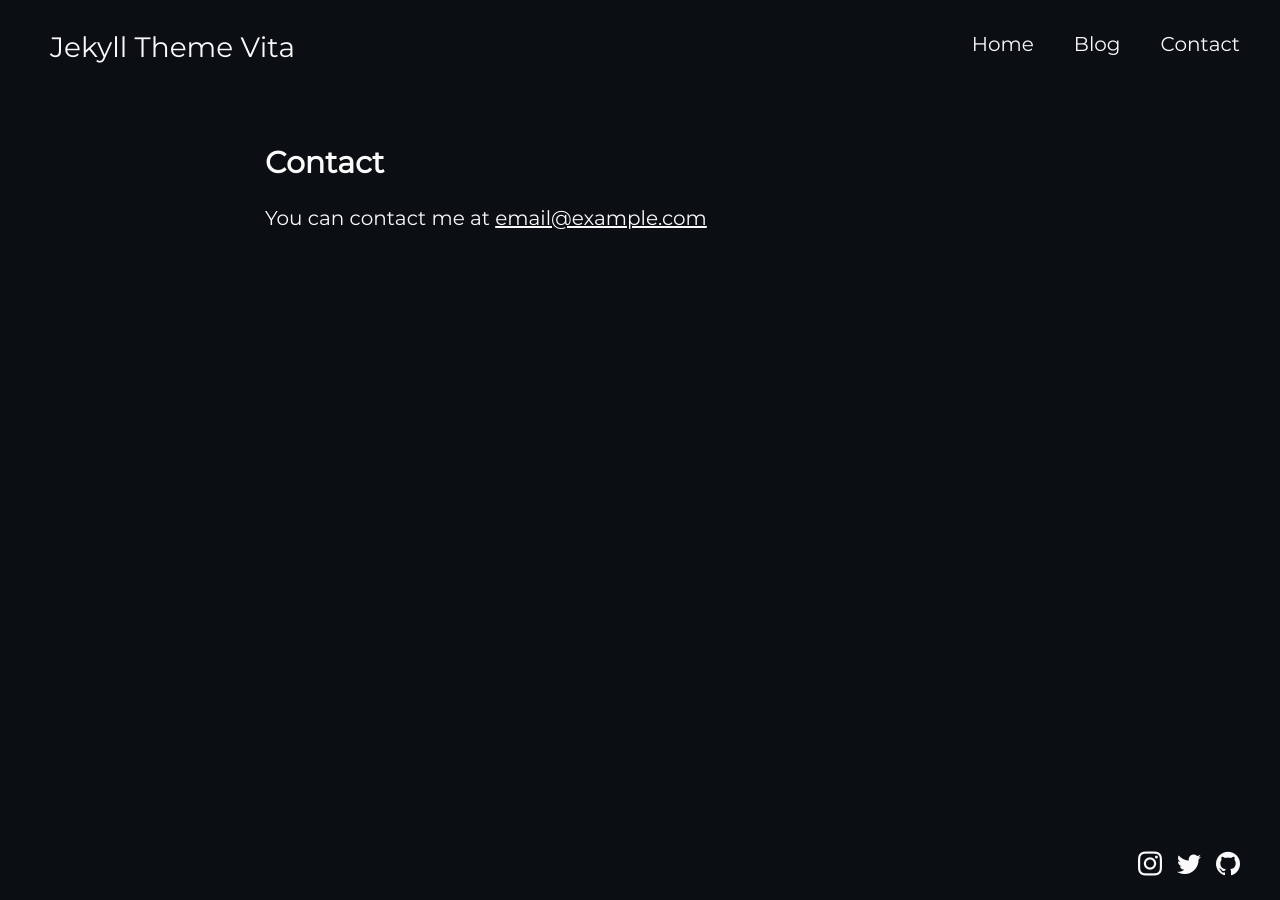
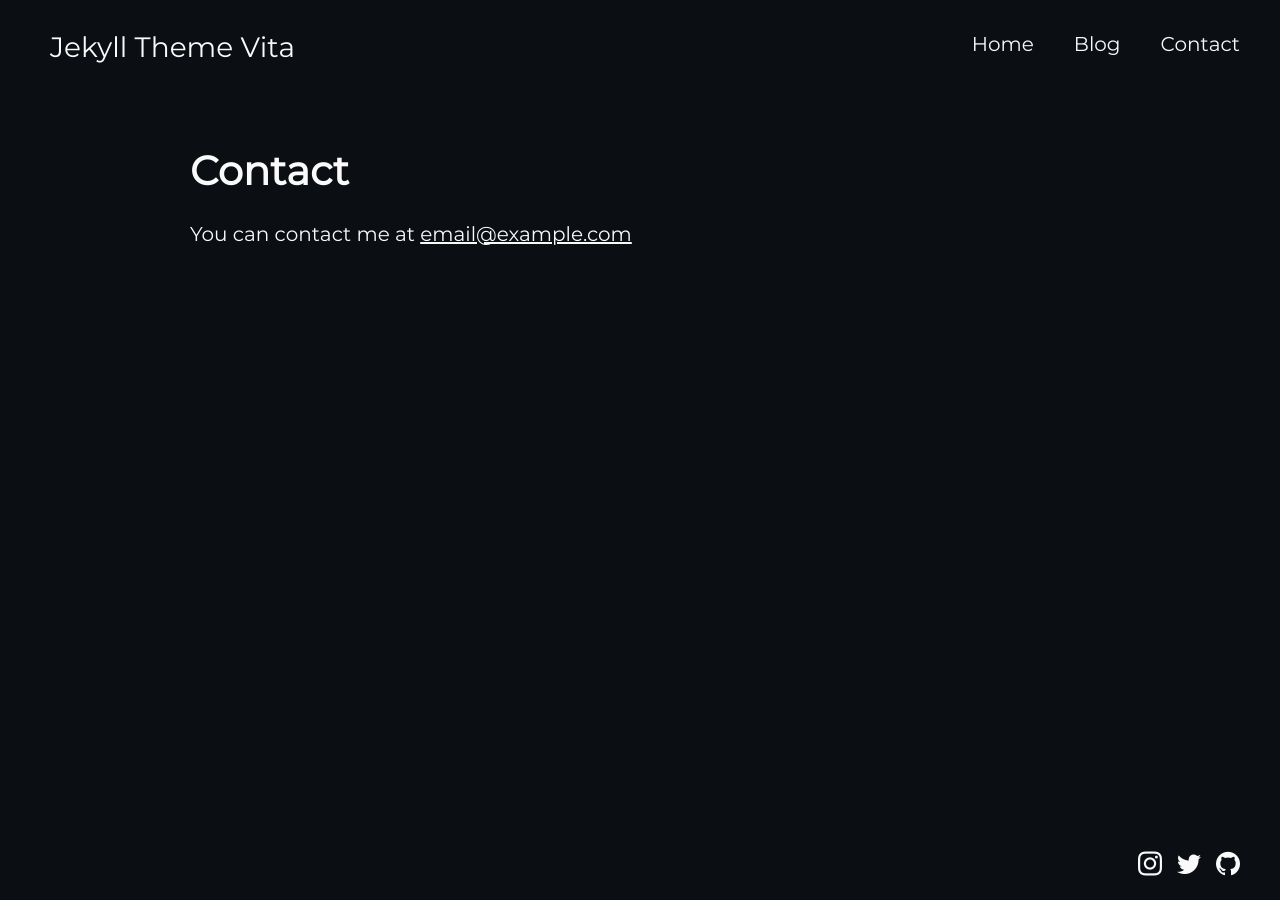
Before and after one commit to martinmorando/jekyll-theme-vita, a Jekyll site: the page built from pages/contact.html, in a window 1280 px wide. Built offline with Jekyll 4.4.1, drawn with Linux system fonts in a browser that asks for light colours; some web fonts are replaced.

Commit message:
Update contact page to match blog page alignment

```diff
--- a/pages/contact.html
+++ b/pages/contact.html
@@ -3,12 +3,8 @@ title: Contact
 permalink: /contact/
 ---
 
-<div class="single-column">
+<h1>{{ page.title }}</h1>
 
-	<h2>{{ page.title }}</h2>
-
-	<p>
-		You can contact me at <a href="mailto:{{ site.data.author.email }}">{{ site.data.author.email }}</a>
-	</p>
-
-</div>
+<p>
+	You can contact me at <a href="mailto:{{ site.data.author.email }}">{{ site.data.author.email }}</a>
+</p>
```
